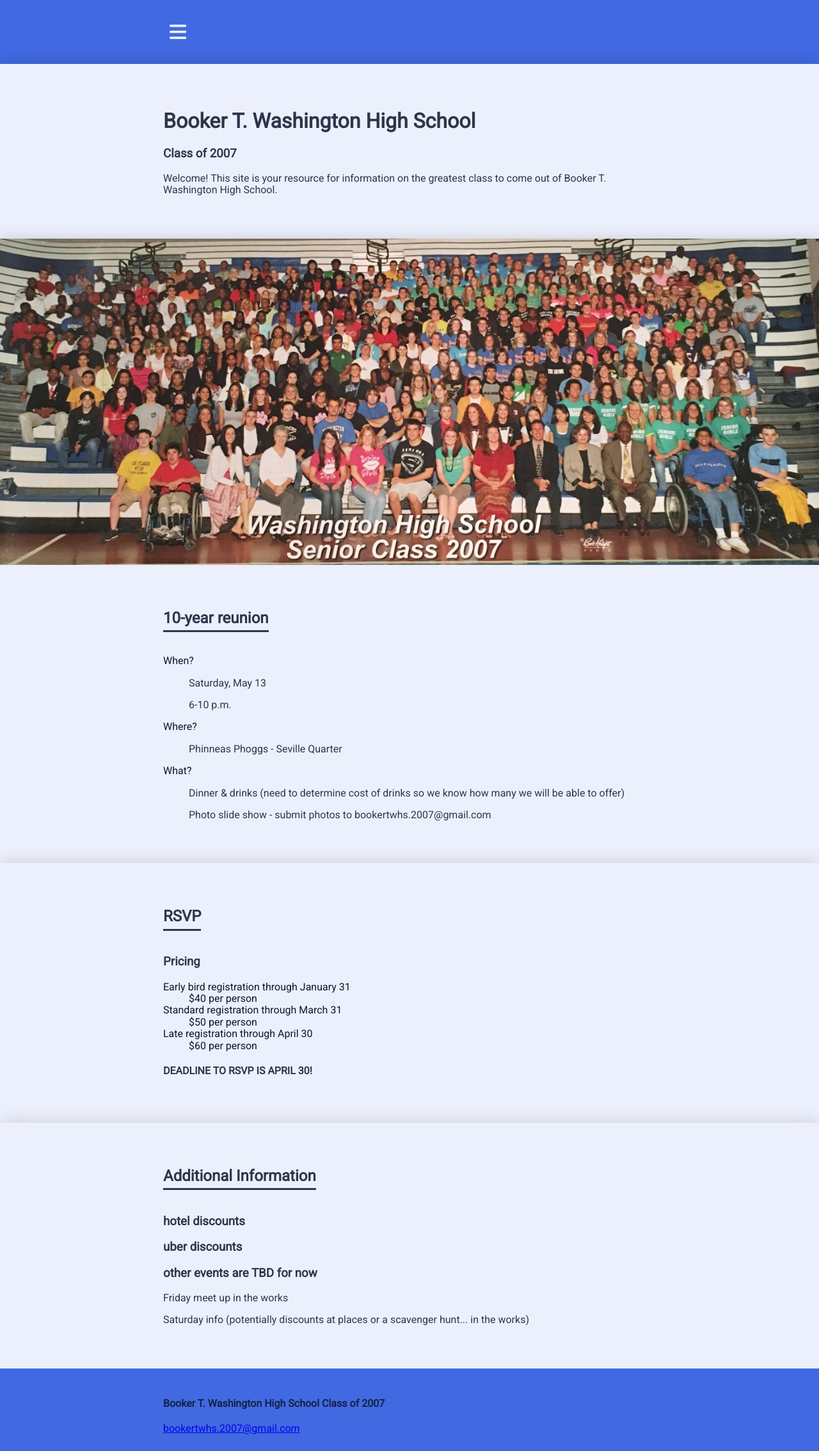
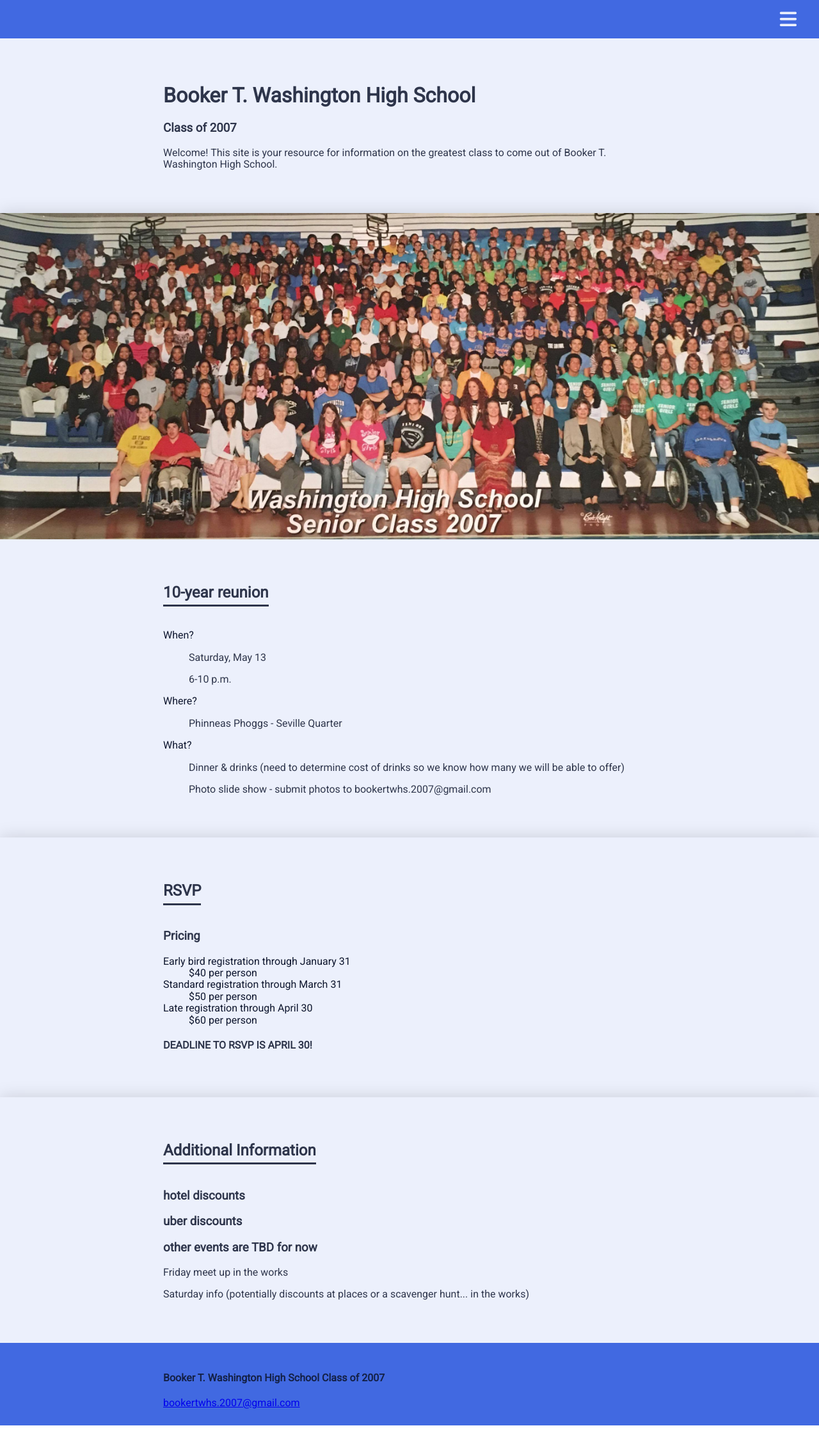
Before and after one commit to bookertwhs2007/bookertwhs, a Jekyll site: the page built from index.html, in a window 1280 px wide. Shown: the whole page at 64% size. Built offline with Jekyll 4.4.1, drawn with Linux system fonts in a browser that asks for light colours; nearby versions of some CDN libraries; after the commit the page ends 2228 px from its top, so only the background shows below that.

Commit message:
set up mobile menu

```diff
--- a/_includes/header.html
+++ b/_includes/header.html
@@ -1,6 +1,6 @@
 <header class="header">
-  <nav class="nav container">
-    <button class="nav__btn fa fa-bars" id="navBtn">Toggle Menu</button>
+  <button class="nav__btn fa fa-bars" id="navBtn">Toggle Menu</button>
+  <nav class="nav container" id="nav">
     <ul class="nav__list">
       <li class="nav__item">
         <a class="nav__link" href="#">Home</a>
--- a/_scss/components/_header.scss
+++ b/_scss/components/_header.scss
@@ -1,17 +1,38 @@
 .header {
   background-color: $blue;
-  padding: 25px 0;
+  height: 60px;
+  position: relative;
 }
 
-.nav {}
+.nav {
+  position: fixed;
+  top: 0;
+  bottom: 0;
+  left: 100%;
+  transform: translateX(0);
+  background-color: $black;
+  transition: transform 0.2s ease-in-out;
+  width: 200px;
+  z-index: 9;
+}
+
+.nav--open {
+  transform: translateX(-100%);
+}
 
 .nav__list {
-  margin: 0;
+  margin: 60px 0 0 0;
   padding: 0;
   list-style: none;
 
   @media (min-width: 600px) {
-    display: fixed;
+    // display: fixed;
+  }
+}
+
+.nav__item {
+  &:not(:last-child) {
+    border-bottom: 1px solid $white;
   }
 }
 
@@ -21,11 +42,6 @@
   color: $white;
   opacity: 0.9;
   text-decoration: none;
-  position: fixed;
-  top: 0;
-  bottom: 0;
-  left: 100%;
-  transform: translateX(0);
 }
 
 .nav__btn {
@@ -34,6 +50,11 @@
   background-color: transparent;
   border: none;
   cursor: pointer;
+  position: absolute;
+  top: 50%;
+  right: 25px;
+  transform: translateY(-50%);
+  z-index: 10;
 
   &:before {
     font-size: 30px;
--- a/javascripts/main.js
+++ b/javascripts/main.js
@@ -18,14 +18,22 @@
      */
     cacheUI: function() {
       this.navBtn = document.getElementById('navBtn');
+      this.nav = document.getElementById('nav');
     },
 
+    /**
+     * Add event listeners
+     */
     addEventListeners: function() {
-      this.navBtn.addEventListener('click', this.onNavBtnClick);
+      this.navBtn.addEventListener('click', this.onNavBtnClick.bind(this));
     },
 
+    /**
+     * Nav button click handler
+     * @param  {Event} evt click event
+     */
     onNavBtnClick: function(evt) {
-      console.log('click');
+      this.nav.classList.toggle('nav--open');
     }
   };
 }
```
